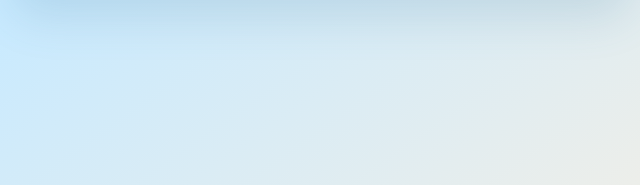
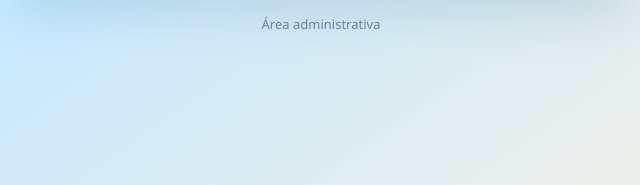
Before and after one commit to rotinaoucaos-spec/FECIP2026, a plain HTML site: page index.html in a window 1280 px wide. Shown: the part 528-713 px from the top of the page, 319-959 px from the left. Drawn offline with nearby package versions, Linux system fonts and the light colour scheme.

Commit message:
Add admin dashboard link

```diff
--- a/index.html
+++ b/index.html
@@ -357,6 +357,9 @@
 </button>
 
 </div></section></div>
+<div style="text-align:center;margin-top:18px;font-size:13px;">
+  <a href="admin.html" style="color:var(--text-light);text-decoration:none;">Área administrativa</a>
+</div>
     <script src="https://cdn.jsdelivr.net/npm/@supabase/supabase-js@2"></script>
     <script src="js/supabase-config.js"></script>
     <script src="js/database.js"></script>
```
